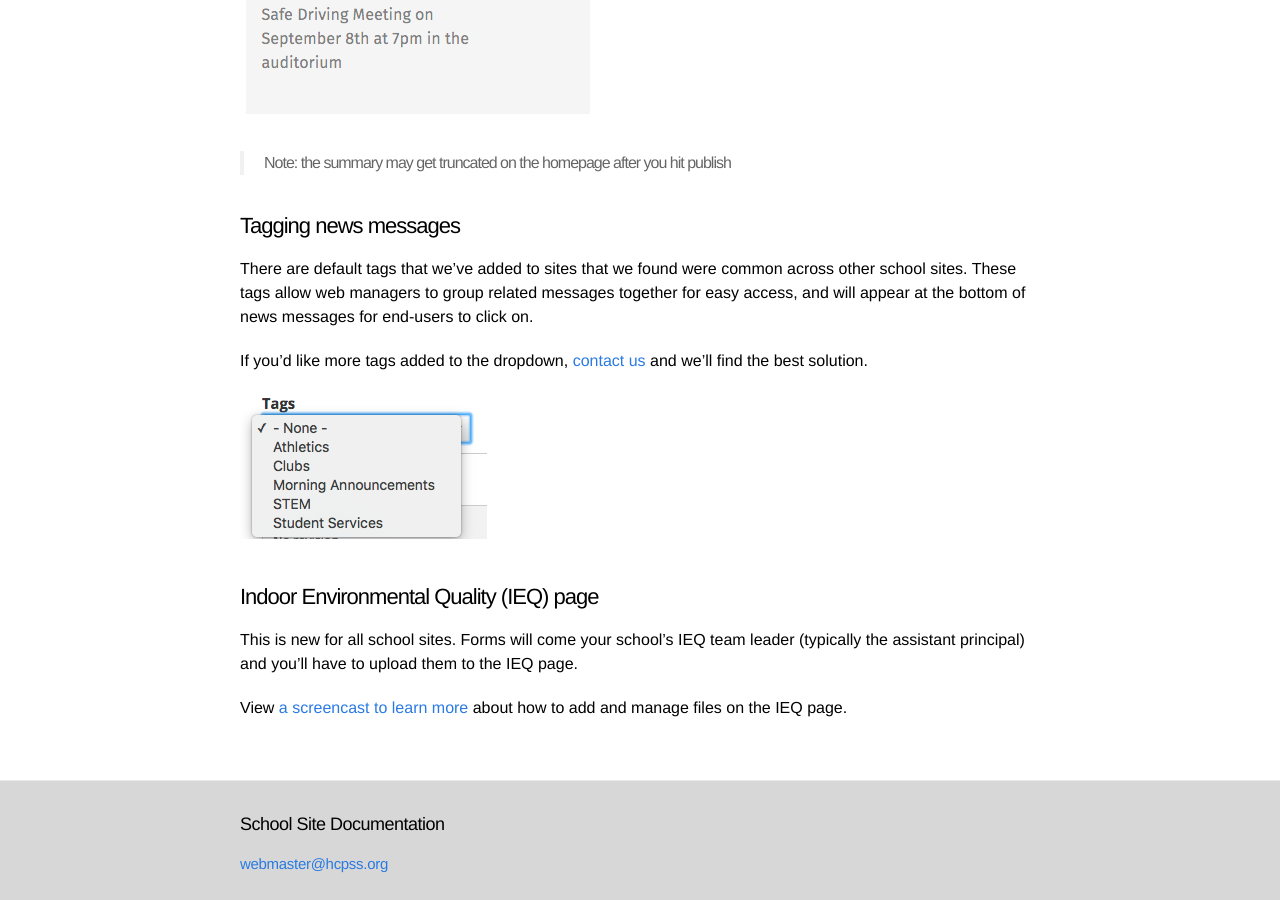
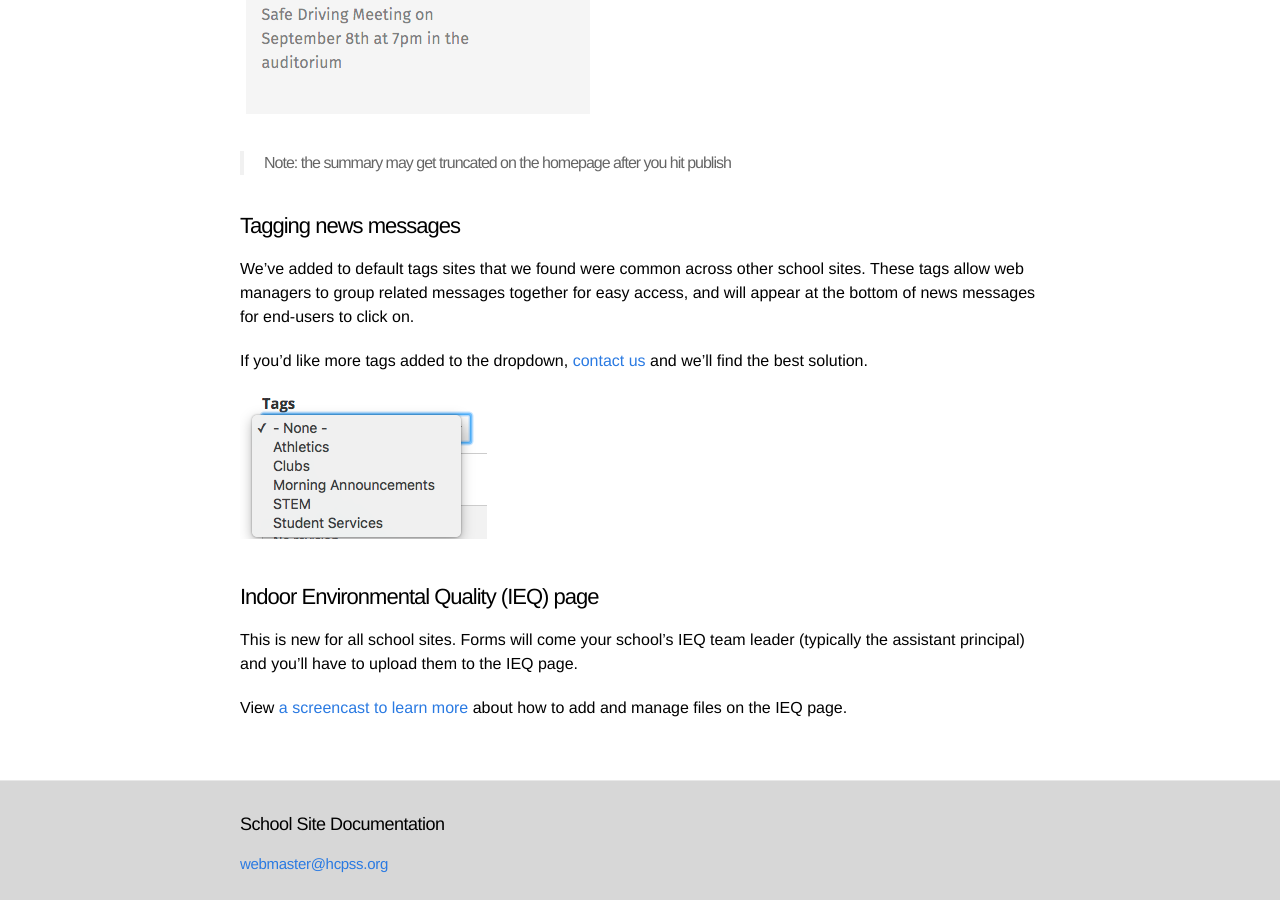
Before and after one commit to HCPSS/schoolsites-help, a Jekyll site: the page built from new-es-ms-functions.md, in a window 1280 px wide and 900 px high, scrolled down 2011 px. Built offline with Jekyll 4.4.1, drawn with Linux system fonts in a browser that asks for light colours; nearby versions of some CDN libraries; some of the changed text lies outside the part shown.

Commit message:
headers now questions

```diff
--- a/new-es-ms-functions.md
+++ b/new-es-ms-functions.md
@@ -31,7 +31,7 @@
 
 Tags can now be <a href="#tags">accessed via a dropdown</a> in news posts.
 
-## What's new or updated
+## What's new or updated?
 
 ### Homepage news list
 
@@ -61,7 +61,7 @@
 
 ### Tagging news messages
 
-There are default tags that we've added to sites that we found were common across other school sites. These tags allow web managers to group related messages together for easy access, and will appear at the bottom of news messages for end-users to click on.
+We've added to default tags sites that we found were common across other school sites. These tags allow web managers to group related messages together for easy access, and will appear at the bottom of news messages for end-users to click on.
 
 If you'd like more tags added to the dropdown, <a href="mailto:webmaster@hcpss.org">contact us</a> and we'll find the best solution.
 
```
Also changed, not shown: other parts of new-es-ms-functions.md (+2 -2 lines).
